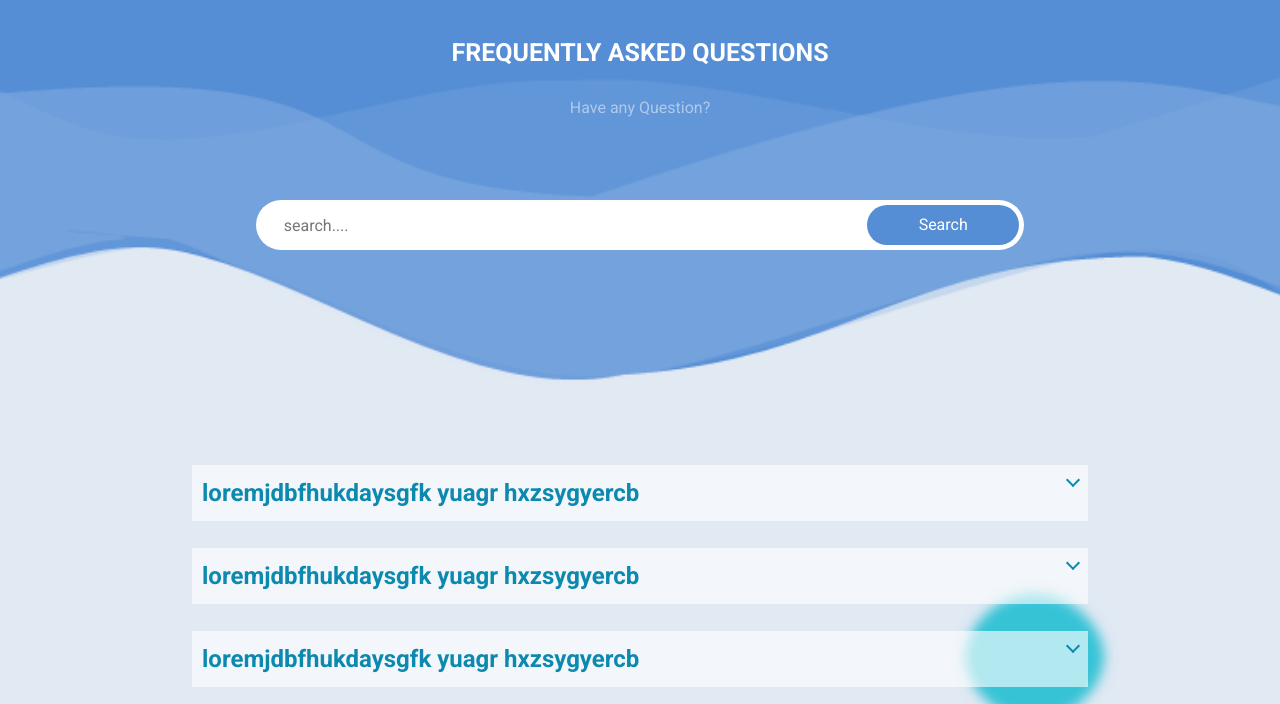
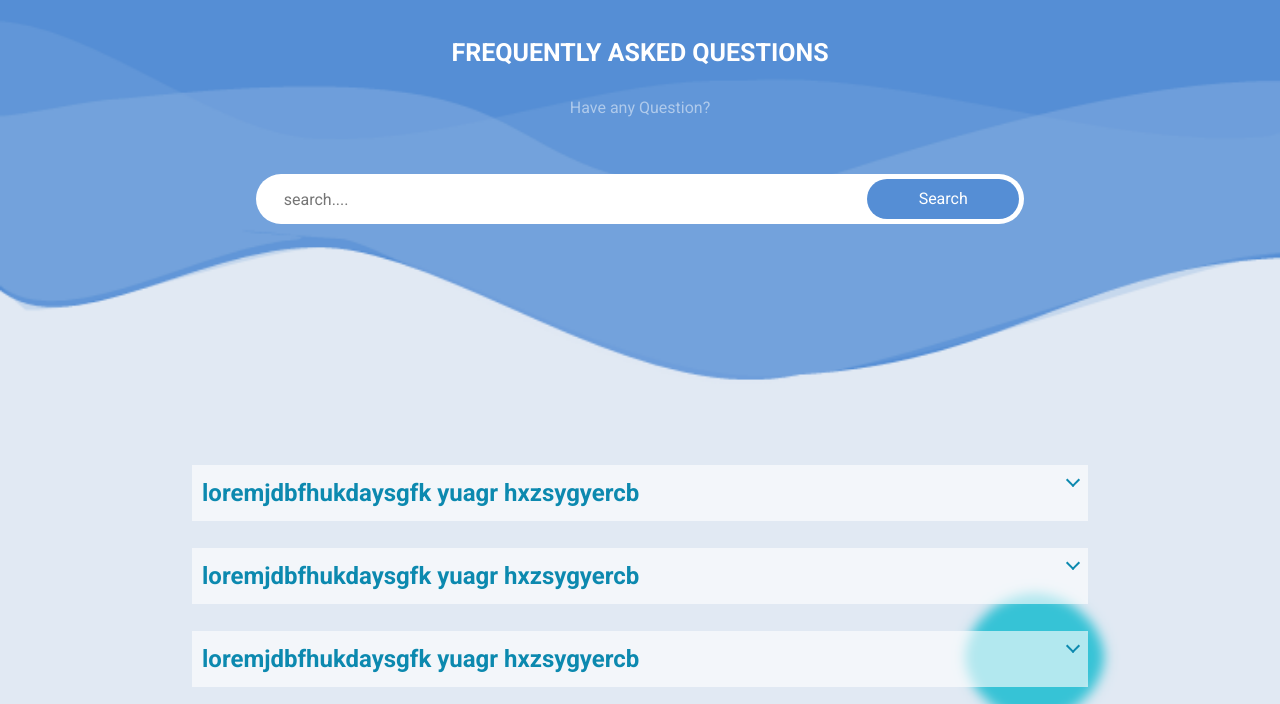
Before and after one commit to Sadaf-Tawakol/BOOK-CLUB-1, a plain HTML site: page faq.html in a window 1280 px wide. Shown: the part 62-766 px from the top of the page. Drawn offline with nearby package versions, Linux system fonts and the light colour scheme.

Commit message:
it is a change

```diff
--- a/faq.html
+++ b/faq.html
@@ -26,7 +26,7 @@
       background-image: url(images/backfaq1.png);
       background-repeat: no-repeat;
       background-size: cover;
-      background-position: top center ;
+      background-position: top bottom ;
       height: 500px;
       overflow: hidden;
       padding-top:100px;
@@ -53,7 +53,7 @@
       width: 60%;
       height: 50px;
       background-color: white;
-      margin-top: 5%;
+      margin-top: 3%;
       border-radius: 30px;
       display: flex;
       justify-content: space-between;
```
